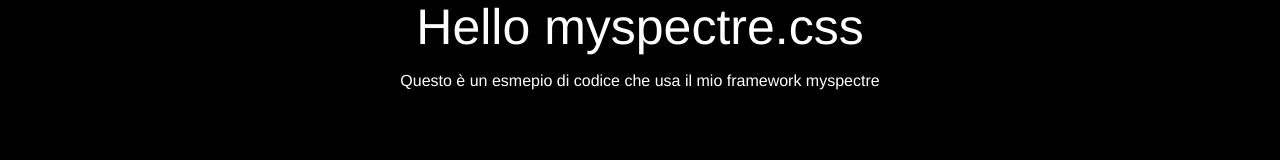
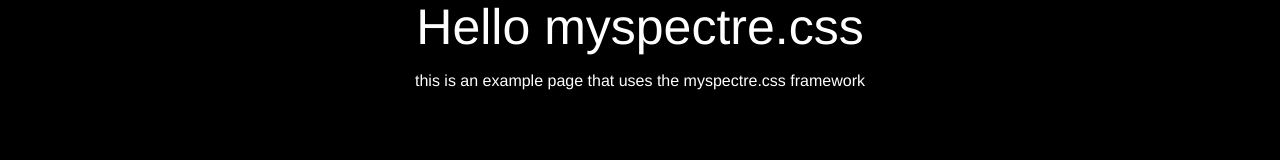
Before and after one commit to labgua/myspectre.css, a plain HTML site: page index.html in a window 1280 px wide. Shown: the part 129-289 px from the top of the page. Drawn offline with Linux system fonts and the light colour scheme.

Commit message:
Update index.html

```diff
--- a/index.html
+++ b/index.html
@@ -47,7 +47,7 @@
 
     	<section class="text-center padding-lg" color="black" animate="top" style="margin-top: 4rem;">
     		<h1 animate="opacity" >Hello myspectre.css</h1>
-    		<p>Questo &egrave; un esmepio di codice che usa il mio framework myspectre</p>
+    		<p>this is an example page that uses the myspectre.css framework</p>
     	</section>
 
     	<div class="divider"></div>
```
